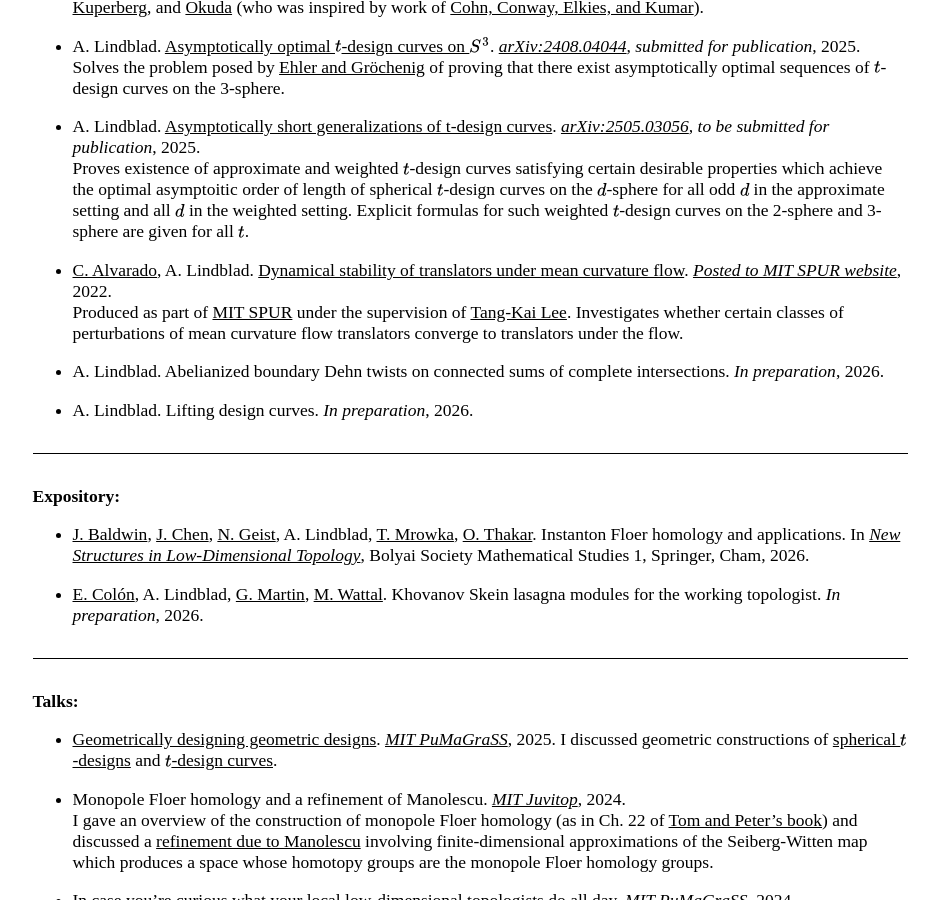
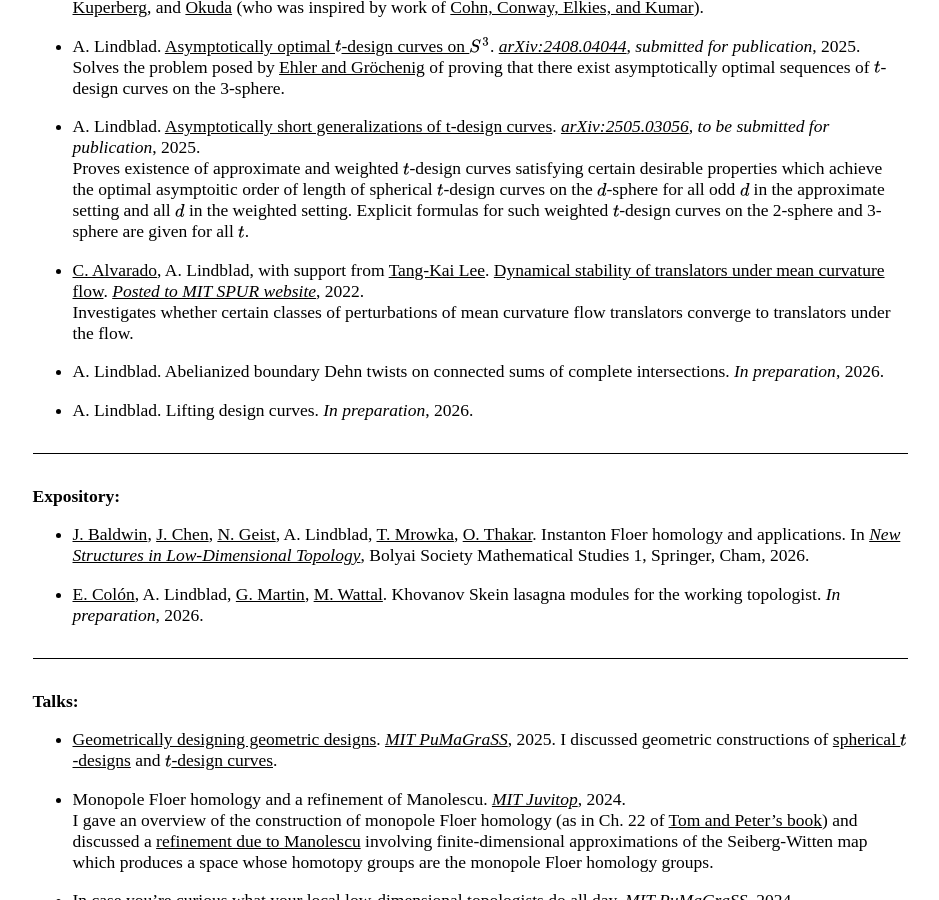
Before and after one commit to AyodejiLindblad/AyodejiLindblad.github.io, a Jekyll site: the page built from index.md, in a window 1280 px wide and 900 px high, scrolled down 719 px. Shown: the whole window, without its empty margins (170-1109 px from the left). Built offline with Jekyll 4.4.1, drawn with Linux system fonts in a browser that asks for light colours; some web fonts are replaced.

Commit message:
Updated descriptions

```diff
--- a/index.md
+++ b/index.md
@@ -47,8 +47,8 @@ I'm a third-year PhD student of [Tom Mrowka](https://math.mit.edu/~mrowka/) at [
 * A. Lindblad. [Asymptotically short generalizations of t\-design curves](resources/pdfs/Asymptotically%20short%20generalizations%20of%20t-design%20curves.pdf). *[arXiv:2505.03056](https://arxiv.org/abs/2505.03056), to be submitted for publication*, 2025.
     Proves existence of approximate and weighted $t$-design curves satisfying certain desirable properties which achieve the optimal asymptoitic order of length of spherical $t$-design curves on the $d$-sphere for all odd $d$ in the approximate setting and all $d$ in the weighted setting. Explicit formulas for such weighted $t$\-design curves on the 2-sphere and 3-sphere are given for all $t$.
 
-* [C. Alvarado](https://alvarado-alvarez.github.io/), A. Lindblad. [Dynamical stability of translators under mean curvature flow](https://math.mit.edu/research/undergraduate/spur/documents/2022/Alvarado_Linblad.pdf). *[Posted to MIT SPUR website](https://math.mit.edu/research/undergraduate/spur/past-projects.html)*, 2022.
-    Produced as part of [MIT SPUR](https://math.mit.edu/research/undergraduate/spur/) under the supervision of [Tang-Kai Lee](https://www.math.columbia.edu/~leetk/). Investigates whether certain classes of perturbations of mean curvature flow translators converge to translators under the flow.
+* [C. Alvarado](https://alvarado-alvarez.github.io/), A. Lindblad, with support from [Tang-Kai Lee](https://www.math.columbia.edu/~leetk/). [Dynamical stability of translators under mean curvature flow](https://math.mit.edu/research/undergraduate/spur/documents/2022/Alvarado_Linblad.pdf). *[Posted to MIT SPUR website](https://math.mit.edu/research/undergraduate/spur/past-projects.html)*, 2022.
+    Investigates whether certain classes of perturbations of mean curvature flow translators converge to translators under the flow.
 
 * A. Lindblad. Abelianized boundary Dehn twists on connected sums of complete intersections. *In preparation*, 2026.
 
```
